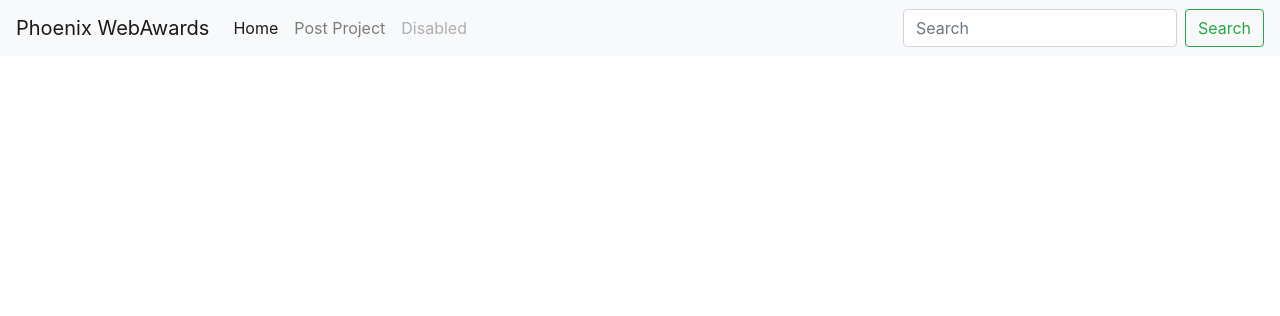
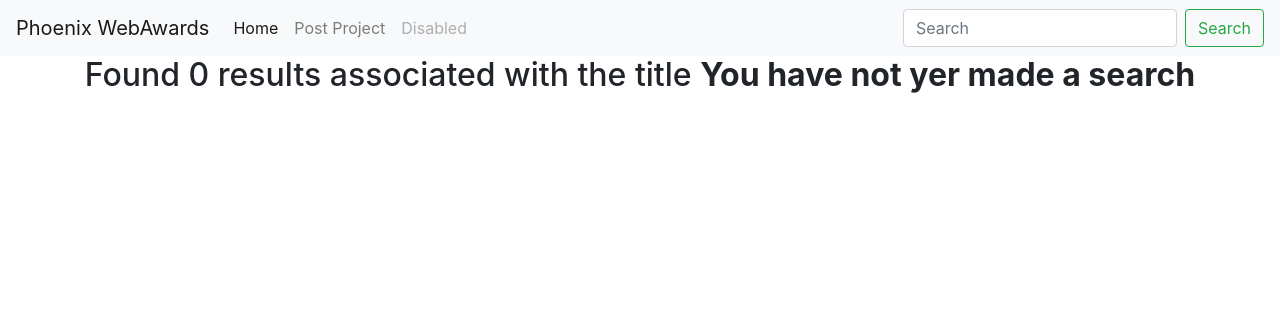
Before and after one commit to Kevson102/Phoenix-Web-Awards, a Django app: page /search/ in a window 1280 px wide. Shown: the top 316 px of the page. Run offline with Django 3.2, Linux system fonts and the light colour scheme; some libraries are stand-ins or nearby versions.

Commit message:
EDITS THE SEARCH RESULT PAGE TO INCLUDE THE NUMBER OF SEARCH RESULTS

```diff
--- a/webawards/templates/search-results.html
+++ b/webawards/templates/search-results.html
@@ -1,6 +1,12 @@
 {% extends 'common/base.html' %}
 
 {% block content %}
+
+{% if projects %}
+  <h2 class="text-center">Found {{projects|length}} result(s) of the searched title <b>{{message}}</b></h2>
+{% else %}
+  <h2 class="text-center">Found 0 results associated with the title <b>{{message}}</b></h2>
+{% endif %}
 
 <div class="row text-center">
   {% for project in projects %}
```
